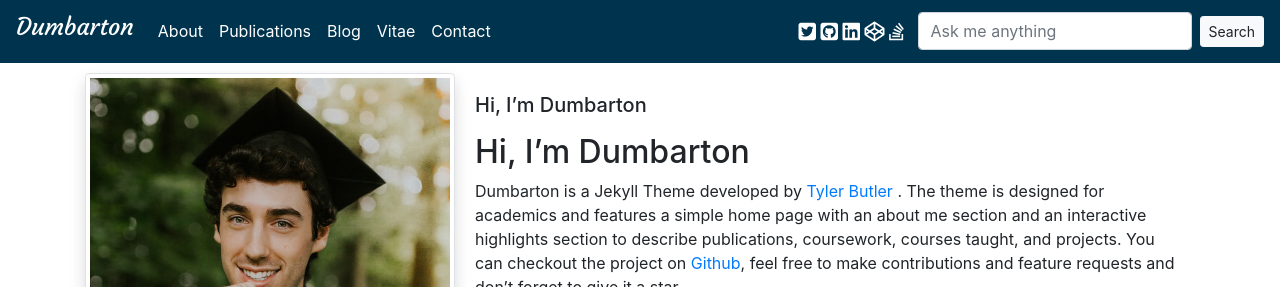
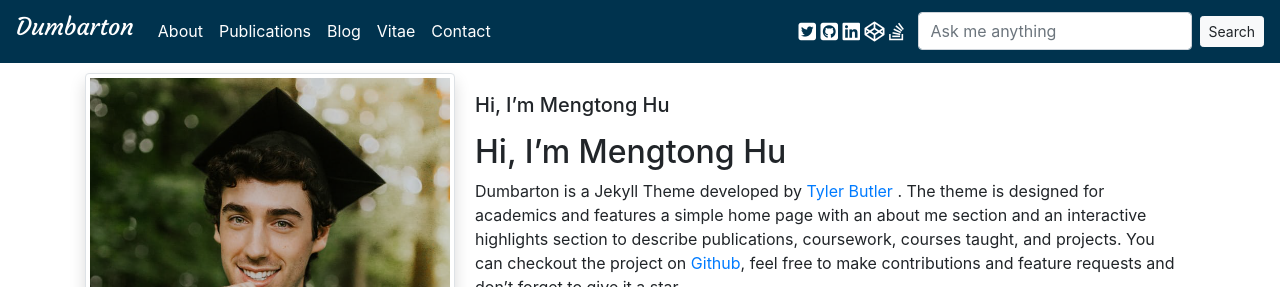
Before and after one commit to stackbit-projects/pink-petunia-79c7a, a Jekyll site: the page built from index.md, in a window 1280 px wide. Shown: the top 287 px of the page. Built offline with Jekyll 4.4.1, drawn with Linux system fonts in a browser that asks for light colours; nearby versions of some CDN libraries; our own code applies the rules of GitHub Pages for plain Markdown files.

Commit message:
index.md: updated markdown_content

```diff
--- a/index.md
+++ b/index.md
@@ -1,9 +1,10 @@
 ---
 layout: home
-title:
-date: 2020-11-20
+title: null
+date: '2020-11-20'
 ---
-## Hi, I'm Dumbarton
+## Hi, I'm Mengtong Hu
+
 Dumbarton is a Jekyll Theme developed by <a href="https://github.com/tcbutler320"> Tyler Butler </a>. The theme is designed for academics and features a simple home page with an about me section and an interactive highlights section to describe publications, coursework, courses taught, and projects. You can checkout the project on [Github](https://github.com/tcbutler320/Jekyll-Theme-Dumbarton), feel free to make contributions and feature requests and don't forget to give it a star.
 
 <a href="/about.html" class="highlighted">Read More</a>
```
